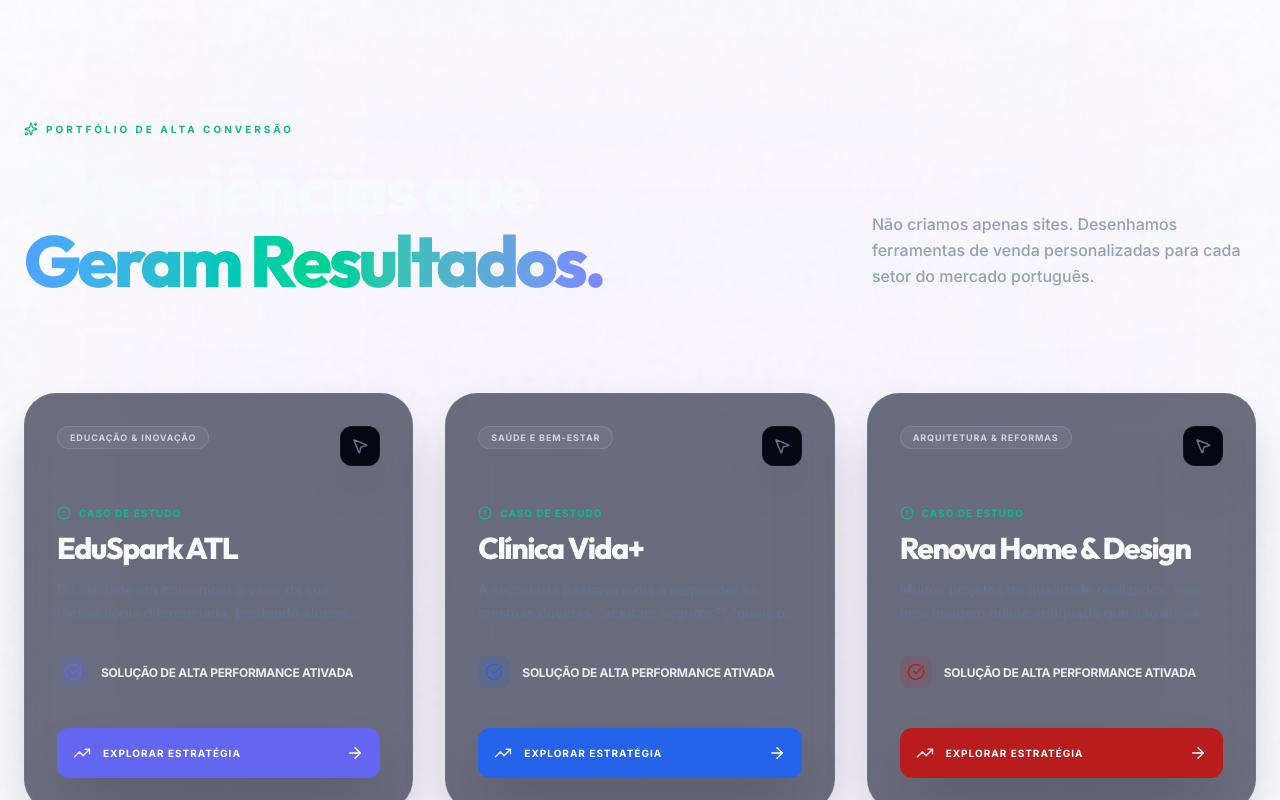
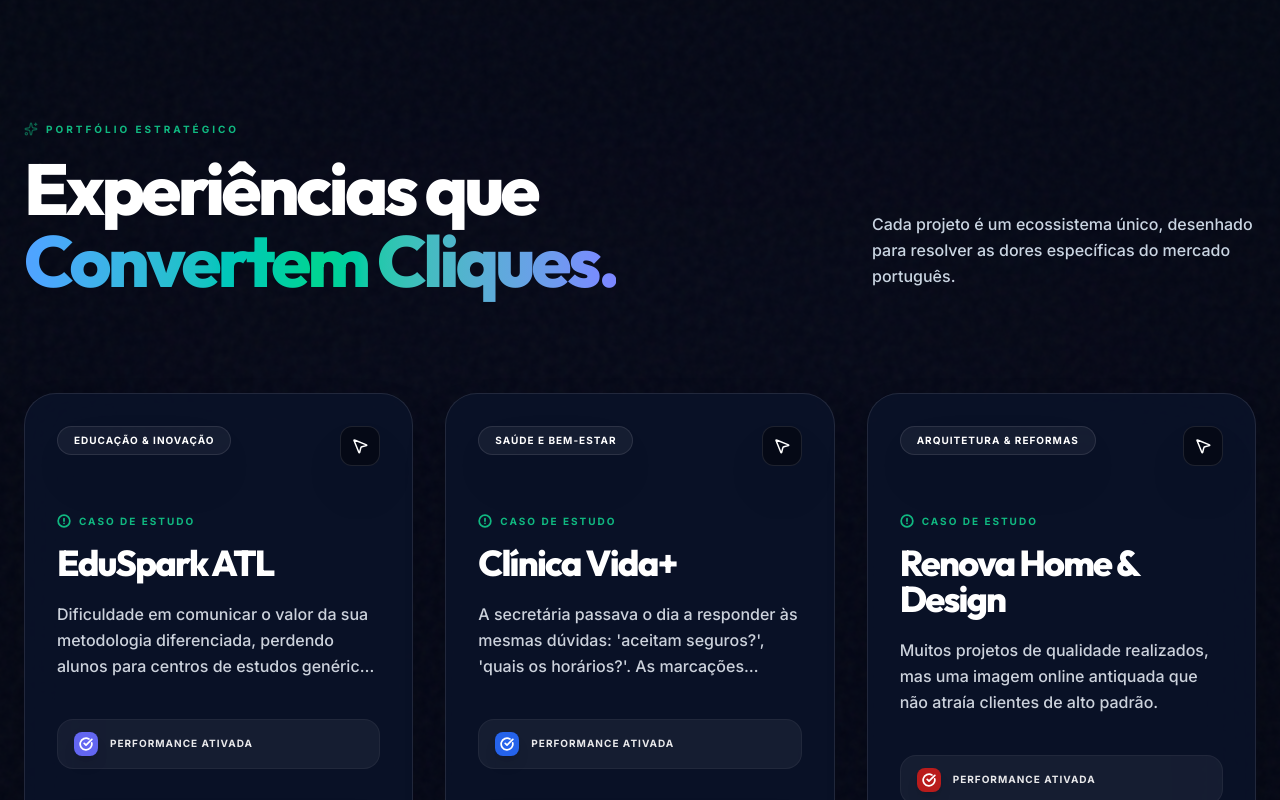
Before and after one commit to carvalhogomesag/scuta-digital, a React (Vite) app: page / in a window 1280 px wide. Shown: the part 2440-3240 px from the top of the page. Built offline with nearby package versions, Linux system fonts and the light colour scheme.

Commit message:
ajuste contraste paddle 2

```diff
--- a/src/components/Samples.tsx
+++ b/src/components/Samples.tsx
@@ -5,13 +5,13 @@ import { SAMPLE_SITES } from '../data/sampleSites';
 
 export default function Samples() {
   return (
-    <section id="samples" className="relative py-32 px-6 overflow-hidden noise">
-      {/* Luz de fundo decorativa */}
-      <div className="absolute top-1/2 left-1/2 -translate-x-1/2 -translate-y-1/2 w-full h-full bg-scuta-accent/5 blur-[180px] pointer-events-none" />
+    <section id="samples" className="relative py-32 px-6 overflow-hidden noise bg-scuta-primary">
+      {/* Brilho de fundo para profundidade */}
+      <div className="absolute top-1/2 left-1/2 -translate-x-1/2 -translate-y-1/2 w-full h-full bg-scuta-accent/5 blur-[180px] pointer-events-none opacity-50" />
 
       <div className="max-w-7xl mx-auto relative z-10">
 
-        {/* --- CABEÇALHO ESTRATÉGICO --- */}
+        {/* --- CABEÇALHO --- */}
         <div className="flex flex-col md:flex-row justify-between items-end mb-24 gap-8">
           <motion.div
             initial={{ opacity: 0, x: -30 }}
@@ -20,11 +20,11 @@ export default function Samples() {
             className="max-w-2xl text-left"
           >
             <div className="flex items-center gap-2 text-scuta-highlight font-black uppercase tracking-[0.3em] text-[10px] mb-4">
-              <Sparkles size={14} /> Portfólio de Alta Conversão
+              <Sparkles size={14} className="animate-pulse" /> Portfólio Estratégico
             </div>
-            <h2 className="text-5xl md:text-7xl font-black tracking-tighter text-scuta-silk leading-none">
+            <h2 className="text-5xl md:text-7xl font-black tracking-tighter text-white leading-none">
               Experiências que <br />
-              <span className="text-scuta-gradient">Geram Resultados.</span>
+              <span className="text-scuta-gradient">Convertem Cliques.</span>
             </h2>
           </motion.div>
 
@@ -32,9 +32,9 @@ export default function Samples() {
             initial={{ opacity: 0 }}
             whileInView={{ opacity: 1 }}
             viewport={{ once: true }}
-            className="text-slate-400 max-w-sm text-left font-medium leading-relaxed md:mb-2"
+            className="text-slate-300 max-w-sm text-left font-medium leading-relaxed md:mb-2 opacity-80"
           >
-            Não criamos apenas sites. Desenhamos ferramentas de venda personalizadas para cada setor do mercado português.
+            Cada projeto é um ecossistema único, desenhado para resolver as dores específicas do mercado português.
           </motion.p>
         </div>
 
@@ -50,90 +50,89 @@ export default function Samples() {
             >
               <Link
                 to={`/exemplos/${site.slug}`}
-                className="group relative block h-full bento-card border border-white/5 overflow-hidden"
+                className="group relative block h-full bento-card border border-white/10 overflow-hidden bg-scuta-surface/90"
               >
-                {/* Efeito de Brilho de Fundo Dinâmico (Sutil) */}
+                {/* Efeito de Brilho Dinâmico */}
                 <div
-                  className="absolute -top-24 -right-24 w-48 h-48 blur-[80px] opacity-0 group-hover:opacity-20 transition-opacity duration-700 rounded-full"
+                  className="absolute -top-24 -right-24 w-48 h-48 blur-[80px] opacity-0 group-hover:opacity-30 transition-opacity duration-700 rounded-full"
                   style={{ backgroundColor: site.theme.primary }}
                 />
 
-                {/* Badge do Setor com Estilo Glass */}
-                <div className="flex justify-between items-start mb-10">
+                {/* Badge do Setor */}
+                <div className="flex justify-between items-start mb-12">
                   <span
-                    className="px-3 py-1 rounded-full text-[9px] font-black uppercase tracking-widest bg-white/5 border border-white/10 text-slate-300 group-hover:border-white/20 transition-all"
+                    className="px-4 py-1.5 rounded-full text-[10px] font-black uppercase tracking-widest bg-white/5 border border-white/10 text-white shadow-2xl"
                   >
                     {site.sector}
                   </span>
                   <div
-                    className="w-10 h-10 rounded-xl flex items-center justify-center bg-scuta-primary border border-white/5 text-slate-500 group-hover:text-scuta-silk group-hover:border-white/20 transition-all shadow-2xl"
+                    className="w-10 h-10 rounded-xl flex items-center justify-center bg-black/40 border border-white/10 text-white group-hover:bg-white group-hover:text-black transition-all shadow-2xl"
                   >
                     <MousePointer2 size={18} />
                   </div>
                 </div>
 
-                {/* Conteúdo do Cliente */}
-                <div className="mb-8 text-left">
-                  <div className="flex items-center gap-2 text-scuta-highlight mb-3 text-[10px] font-black uppercase tracking-widest">
-                    <AlertCircle size={14} /> Caso de Estudo
+                {/* Conteúdo: FOCO TOTAL EM CONTRASTE */}
+                <div className="mb-10 text-left">
+                  <div className="flex items-center gap-2 text-scuta-highlight mb-4 text-[10px] font-black uppercase tracking-[0.2em]">
+                    <AlertCircle size={14} strokeWidth={3} /> Caso de Estudo
                   </div>
-                  <h3 className="text-3xl font-black text-scuta-silk mb-4 tracking-tighter leading-none group-hover:text-scuta-gradient transition-all">
+
+                  {/* Título Branco Puro */}
+                  <h3 className="text-3xl md:text-4xl font-black text-white mb-5 tracking-tighter leading-none group-hover:text-scuta-gradient transition-all duration-300">
                     {site.companyName}
                   </h3>
-                  <p className="text-sm text-slate-500 font-medium leading-relaxed line-clamp-2">
+
+                  {/* Descrição: Mudada de Slate-500 para Slate-200 (Contraste Máximo) */}
+                  <p className="text-base text-slate-200 font-medium leading-relaxed line-clamp-3 opacity-90 group-hover:opacity-100 transition-opacity">
                     {site.pain}
                   </p>
                 </div>
 
-                {/* Barra de Progresso/Sucesso Visual */}
-                <div className="flex items-center gap-3 text-scuta-silk/90 mb-10 text-left">
+                {/* Barra de Status */}
+                <div className="flex items-center gap-3 py-3 px-4 rounded-2xl bg-white/5 border border-white/5 mb-10 text-left">
                   <div
-                    className="w-8 h-8 rounded-lg flex items-center justify-center shrink-0"
-                    style={{ backgroundColor: `${site.theme.primary}20`, color: site.theme.primary }}
+                    className="w-6 h-6 rounded-lg flex items-center justify-center shrink-0 shadow-lg"
+                    style={{ backgroundColor: site.theme.primary, color: 'white' }}
                   >
-                    <CheckCircle size={18} />
+                    <CheckCircle size={14} strokeWidth={3} />
                   </div>
-                  <p className="text-xs font-bold leading-tight uppercase tracking-tight">
-                    Solução de Alta Performance Ativada
+                  <p className="text-[10px] font-black text-white/90 uppercase tracking-widest">
+                    Performance Ativada
                   </p>
                 </div>
 
-                {/* Botão de Ação Dinâmico */}
+                {/* Botão de Ação */}
                 <div
-                  className="p-4 rounded-xl flex items-center justify-between transition-all duration-500 shadow-2xl group-hover:scale-[1.02]"
+                  className="p-5 rounded-2xl flex items-center justify-between transition-all duration-500 shadow-[0_15px_30px_-10px_rgba(0,0,0,0.5)] group-hover:scale-[1.02] group-hover:shadow-scuta-highlight/20"
                   style={{ backgroundColor: site.theme.primary }}
                 >
                   <div className="flex items-center gap-3">
-                    <TrendingUp size={18} className="text-white/80" />
-                    <span className="text-[10px] font-black uppercase tracking-widest text-white">Explorar Estratégia</span>
+                    <TrendingUp size={20} className="text-white" strokeWidth={3} />
+                    <span className="text-xs font-black uppercase tracking-widest text-white">Analisar Estratégia</span>
                   </div>
-                  <ArrowRight size={18} className="text-white transform group-hover:translate-x-1 transition-transform" />
+                  <ArrowRight size={20} className="text-white transform group-hover:translate-x-1 transition-transform" />
                 </div>
 
-                {/* Borda de Brilho (Stroke) Ativa no Hover - CORRIGIDO PARA rounded-4xl */}
+                {/* Borda de Iluminação no Hover */}
                 <div
                   className="absolute inset-0 rounded-4xl opacity-0 group-hover:opacity-100 transition-opacity duration-500 pointer-events-none border-2 border-transparent"
-                  style={{ borderColor: `${site.theme.primary}40` }}
+                  style={{ borderColor: `${site.theme.primary}60` }}
                 />
               </Link>
             </motion.div>
           ))}
         </div>
 
-        {/* --- FOOTER DA SECÇÃO --- */}
+        {/* --- FOOTER SECÇÃO --- */}
         <motion.div
           initial={{ opacity: 0 }}
           whileInView={{ opacity: 1 }}
           viewport={{ once: true }}
           className="mt-24 pt-12 border-t border-white/5 flex flex-col items-center gap-6"
         >
-          <div className="flex gap-2 text-scuta-highlight animate-pulse">
-            <Sparkles size={16} />
-            <Sparkles size={16} />
-            <Sparkles size={16} />
-          </div>
-          <p className="text-zinc-500 font-black text-[10px] uppercase tracking-[0.5em] text-center">
-            Qualidade Certificada · Scuta Digital Engine
+          <p className="text-slate-500 font-black text-[10px] uppercase tracking-[0.5em] text-center">
+            Standard de Qualidade Scuta Digital
           </p>
         </motion.div>
       </div>
--- a/src/index.css
+++ b/src/index.css
@@ -61,7 +61,14 @@
 
   /* Cartão Bento Refinado (Azul mais presente e opacidade firme) */
   .bento-card {
-    @apply bg-scuta-surface/60 backdrop-blur-xl border border-white/5 shadow-2xl rounded-4xl p-8 transition-all duration-500 hover:border-blue-500/30 hover:bg-scuta-surface/80 hover:shadow-[0_0_50px_-10px_rgba(59,130,246,0.2)];
+    /* Fundo mais denso e azulado para dar base ao texto claro */
+    @apply bg-scuta-surface/90 backdrop-blur-2xl border border-white/10 shadow-2xl rounded-4xl p-8 transition-all duration-500;
+
+    /* No hover, o cartão ilumina-se levemente */
+    &:hover {
+      @apply border-white/20 bg-scuta-surface;
+      shadow: 0 0 50px -10px rgba(59, 130, 246, 0.3);
+    }
   }
 
   .blob {
--- a/src/lib/theme.ts
+++ b/src/lib/theme.ts
@@ -14,7 +14,7 @@ export const SCUTA_THEME = {
   highlight: "#10b981",  // Esmeralda
 
   textMain: "#f8fafc",
-  textMuted: "#94a3b8",
+  textMuted: "#cbd5e1",
   bg: "#ffffff"
 };
 
```
